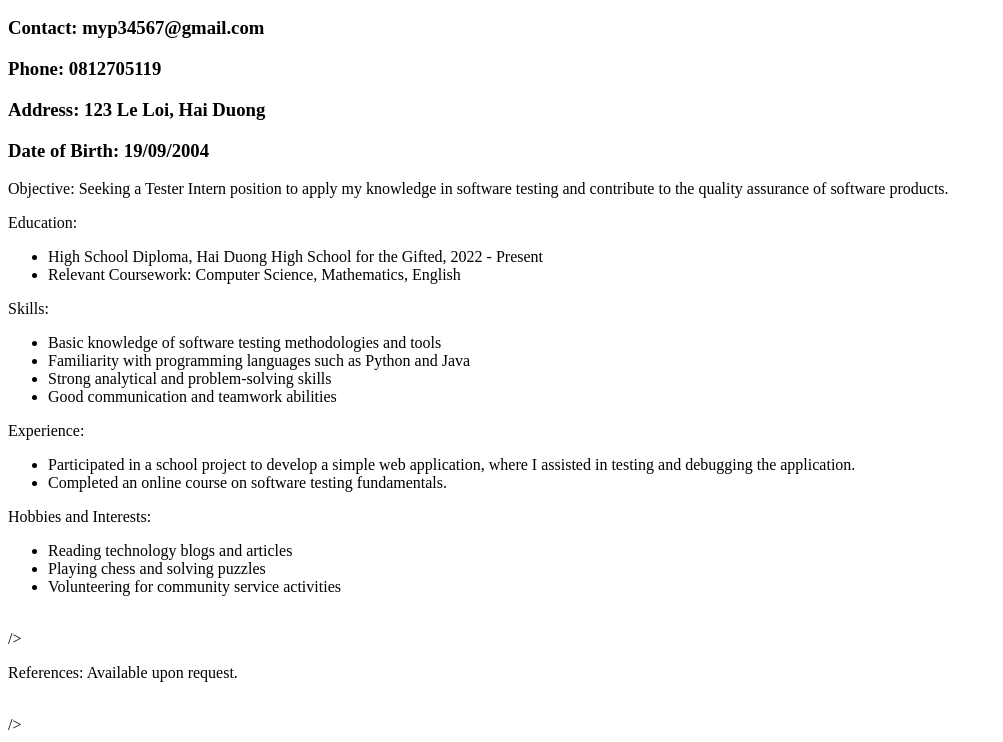
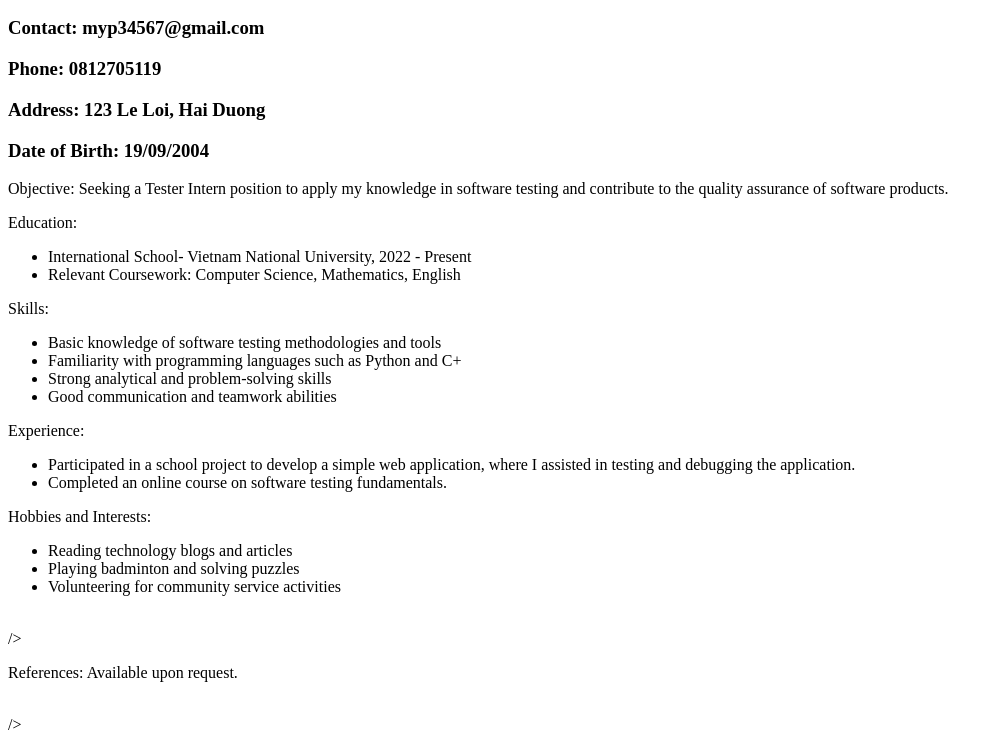
Before and after one commit to phamtramy9/phamtramy9.github.io, a plain HTML site: page CV.html in a window 1280 px wide. Shown: the part 96-838 px from the top of the page, without its empty margins (0-1003 px from the left). Drawn offline with Linux system fonts and the light colour scheme.

Commit message:
Update CV.html

```diff
--- a/CV.html
+++ b/CV.html
@@ -9,7 +9,7 @@
     <p>
         Education:
         <ul>
-            <li> High School Diploma, Hai Duong High School for the Gifted, 2022 - Present </li>
+            <li> International School- Vietnam National University, 2022 - Present </li>
             <li> Relevant Coursework: Computer Science, Mathematics, English </li>
         </ul>
     </p>
@@ -17,7 +17,7 @@
         Skills:
         <ul>
             <li> Basic knowledge of software testing methodologies and tools </li>
-            <li> Familiarity with programming languages such as Python and Java </li>
+            <li> Familiarity with programming languages such as Python and C+ </li>
             <li> Strong analytical and problem-solving skills </li>
             <li> Good communication and teamwork abilities </li>
         </ul>
@@ -32,7 +32,7 @@
         Hobbies and Interests:
         <ul>
             <li> Reading technology blogs and articles </li>
-            <li> Playing chess and solving puzzles </li>
+            <li> Playing badminton and solving puzzles </li>
             <li> Volunteering for community service activities </li>
         </ul>
     </p>
```
